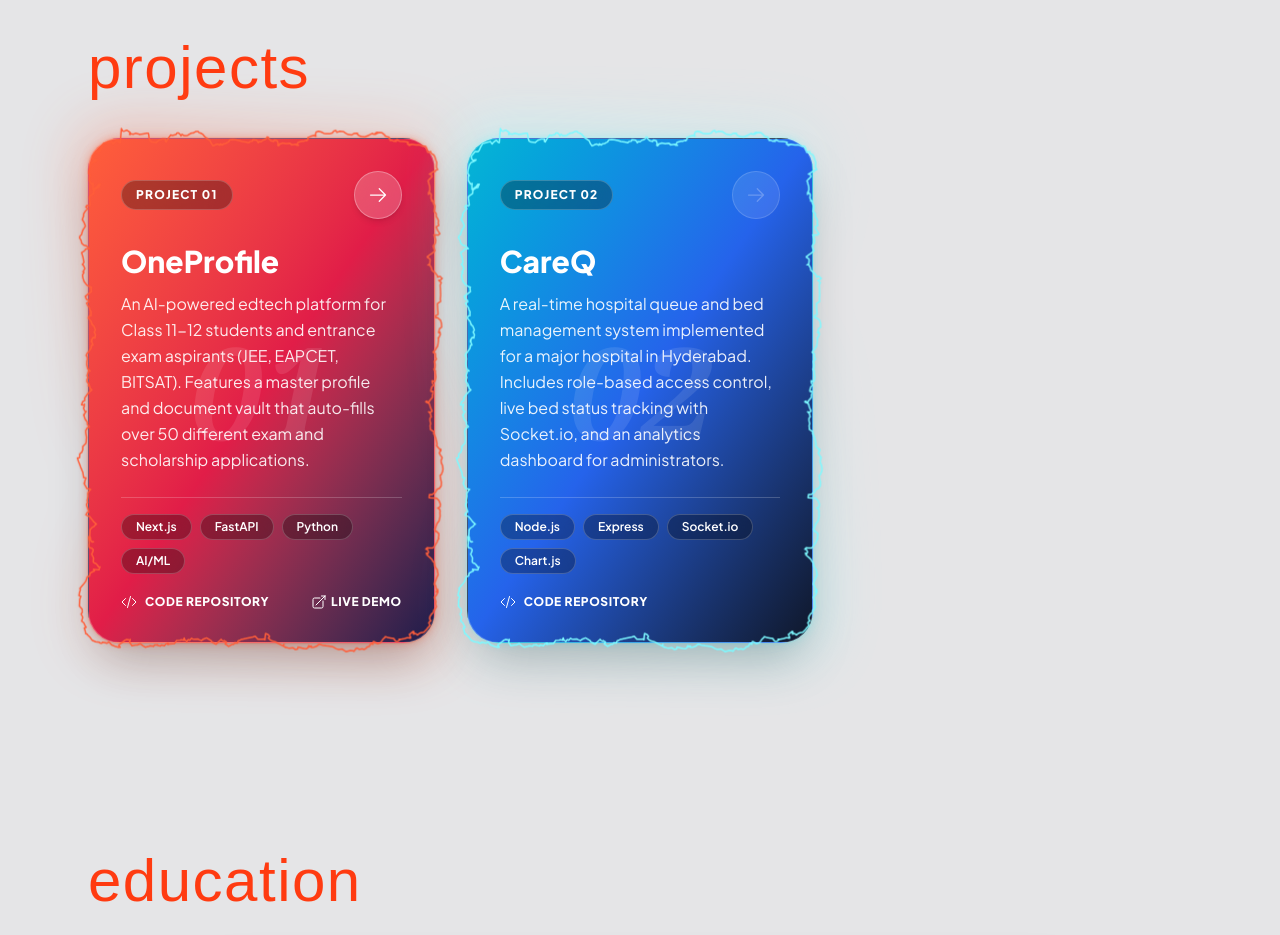
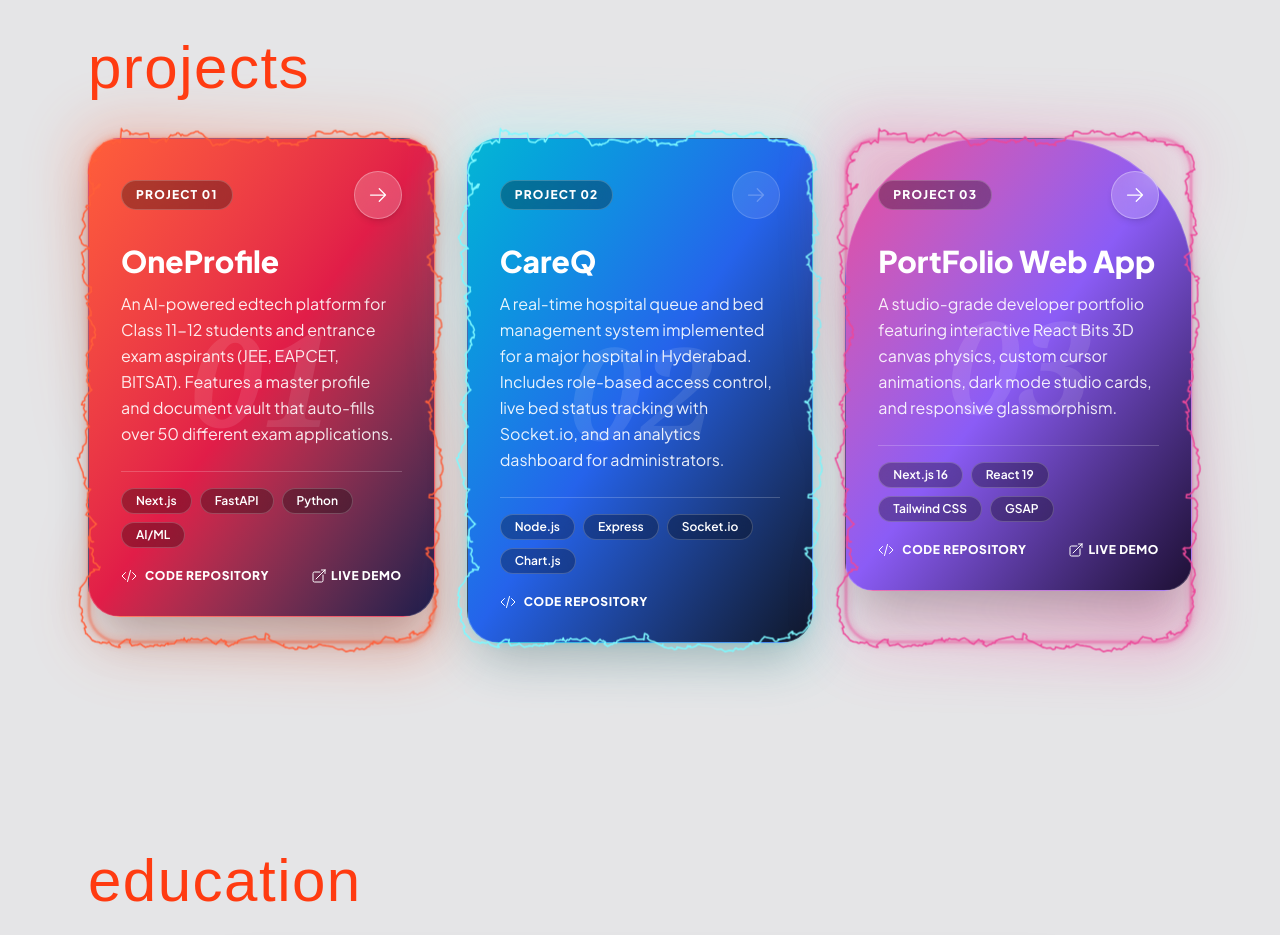
Before and after one commit to sujeelmarapatla-14AA/PortFolio, a Next.js app: page / in a window 1280 px wide. Shown: the part 3340-4275 px from the top of the page. Built offline with nearby package versions, Linux system fonts and the light colour scheme; a web font is replaced by a local one.

Commit message:
Update portfolio

```diff
--- a/data/content.ts
+++ b/data/content.ts
@@ -110,9 +110,9 @@
   {
     title: "OneProfile",
     description:
-      "An AI-powered edtech platform for Class 11-12 students and entrance exam aspirants (JEE, EAPCET, BITSAT). Features a master profile and document vault that auto-fills over 50 different exam and scholarship applications.",
+      "An AI-powered edtech platform for Class 11-12 students and entrance exam aspirants (JEE, EAPCET, BITSAT). Features a master profile and document vault that auto-fills over 50 different exam applications.",
     stack: ["Next.js", "FastAPI", "Python", "AI/ML"],
-    codeUrl: "#",
+    codeUrl: "https://github.com/sujeelmarapatla-14AA/PortFolio",
     liveUrl: "#",
     image: "/oneprofile-screenshot.png",
   },
@@ -121,9 +121,18 @@
     description:
       "A real-time hospital queue and bed management system implemented for a major hospital in Hyderabad. Includes role-based access control, live bed status tracking with Socket.io, and an analytics dashboard for administrators.",
     stack: ["Node.js", "Express", "Socket.io", "Chart.js"],
-    codeUrl: "#",
+    codeUrl: "https://github.com/sujeelmarapatla-14AA/PortFolio",
     liveUrl: null,
     image: "/careq-screenshot.png",
+  },
+  {
+    title: "PortFolio Web App",
+    description:
+      "A studio-grade developer portfolio featuring interactive React Bits 3D canvas physics, custom cursor animations, dark mode studio cards, and responsive glassmorphism.",
+    stack: ["Next.js 16", "React 19", "Tailwind CSS", "GSAP"],
+    codeUrl: "https://github.com/sujeelmarapatla-14AA/PortFolio",
+    liveUrl: "https://github.com/sujeelmarapatla-14AA/PortFolio",
+    image: "/hero-avatar.png",
   },
 ];
 
```
